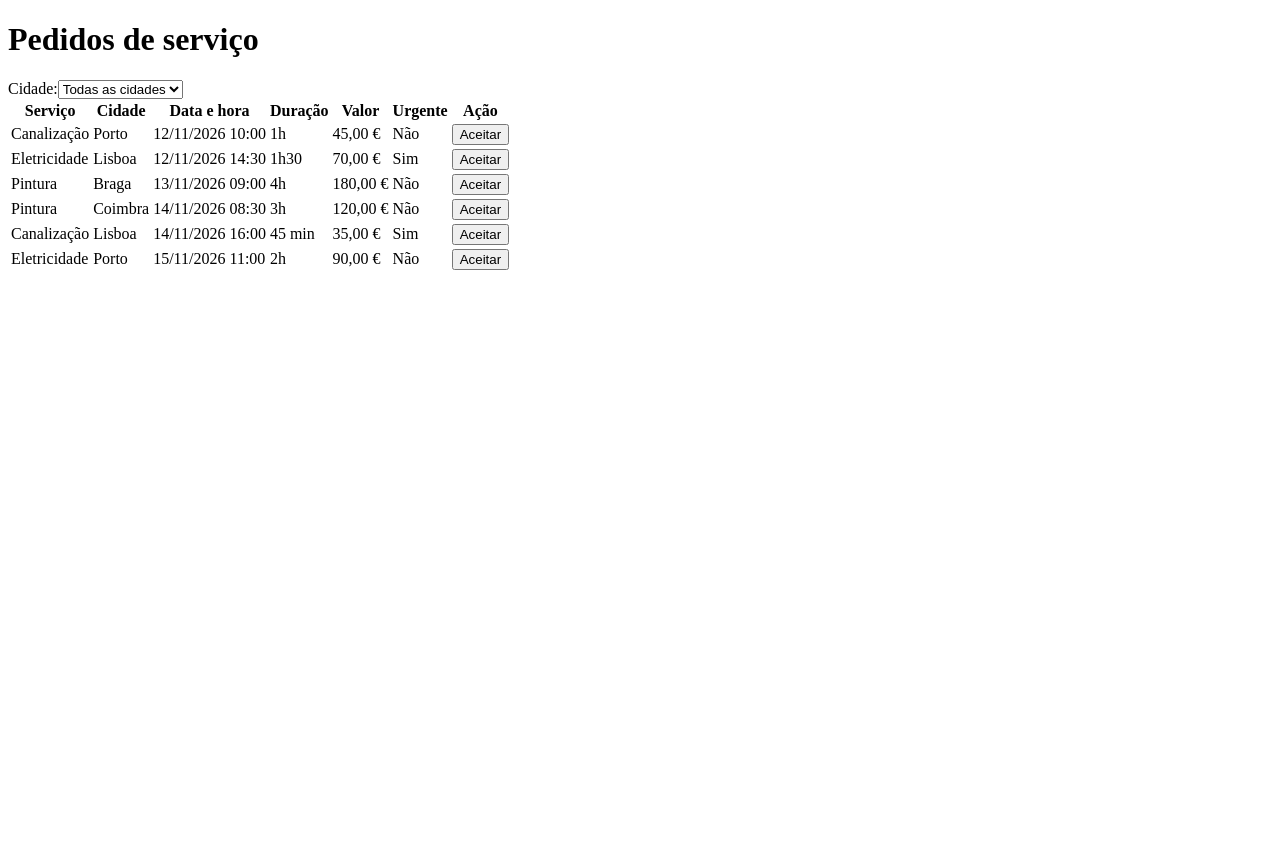
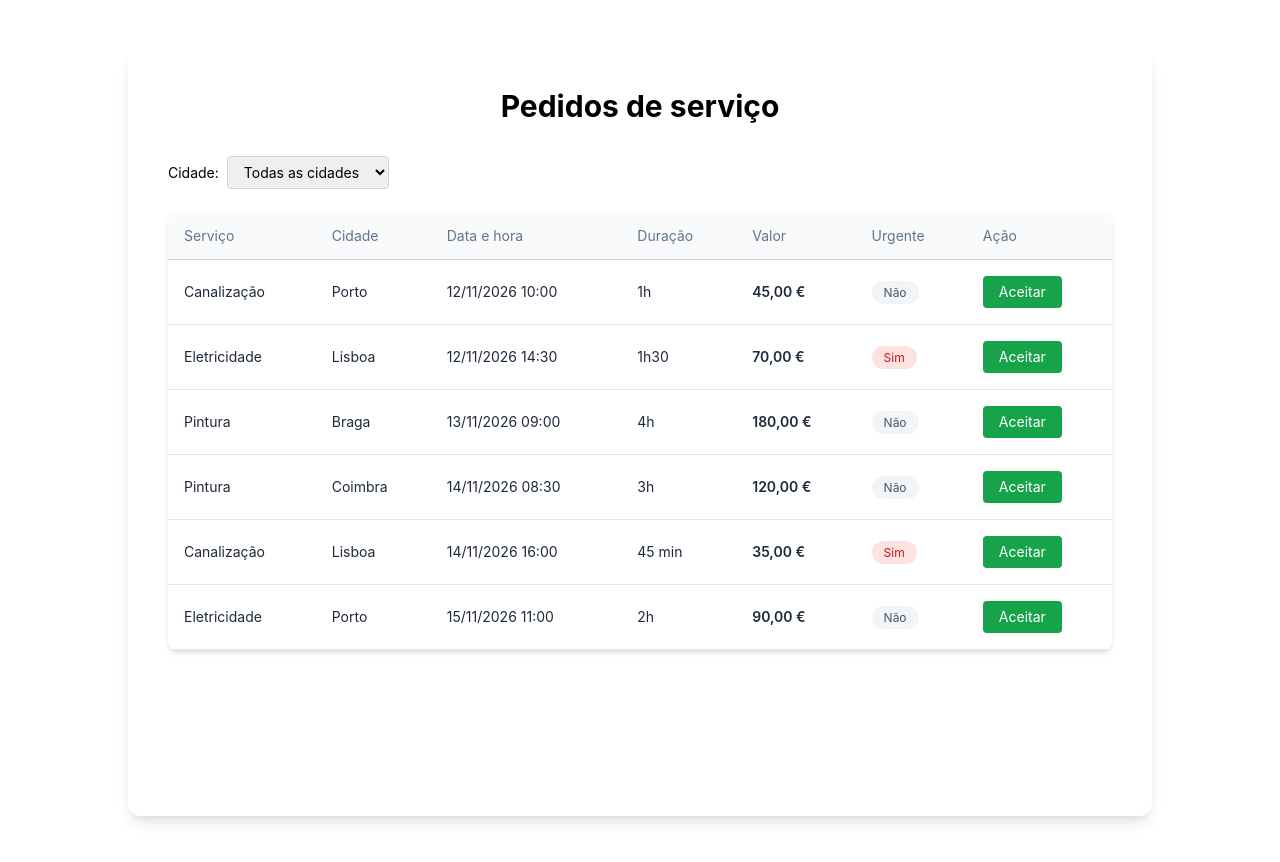
Before and after one commit to andrecj2002/projeto-vivencias, a React (Create React App) app: page / in a window 1280 px wide. Before the commit the page ends 800 px from the top, so only its background shows below. Built offline with nearby package versions, Linux system fonts and the light colour scheme.

Commit message:
Fixed missing styling file in table

```diff
--- a/src/components/interfaceComponent.tsx
+++ b/src/components/interfaceComponent.tsx
@@ -1,5 +1,5 @@
-import type { JSX } from "react";
 import type { JobRequest } from "./dadosServicosComponent";
+
 
 type Props = {
   job: JobRequest;
@@ -40,10 +40,7 @@
   return `${hours}h${String(minutes).padStart(2, "0")}`;
 };
 
-export default function InterfaceComponent({
-  job,
-  onAccept,
-}: Props): JSX.Element {
+export default function InterfaceComponent({ job, onAccept }: Props) {
   return (
     <tr className="hover:bg-slate-50 text-sm text-slate-800">
       <td className="p-4 border-b border-slate-200">{job.service}</td>
--- /dev/null
+++ b/src/index.css
@@ -0,0 +1,18 @@
+@tailwind base;
+@tailwind components;
+@tailwind utilities;
+
+body {
+  margin: 0;
+  background: #ffffff;
+  font-family:
+    -apple-system, BlinkMacSystemFont, "Segoe UI", "Roboto", "Oxygen", "Ubuntu",
+    "Cantarell", "Fira Sans", "Droid Sans", "Helvetica Neue", sans-serif;
+  -webkit-font-smoothing: antialiased;
+  -moz-osx-font-smoothing: grayscale;
+}
+
+code {
+  font-family:
+    source-code-pro, Menlo, Monaco, Consolas, "Courier New", monospace;
+}
--- a/src/index.tsx
+++ b/src/index.tsx
@@ -1,5 +1,6 @@
 import React from "react";
 import ReactDOM from "react-dom/client";
+import "./index.css";
 import App from "./components/App";
 import reportWebVitals from "./reportWebVitals";
 
```
